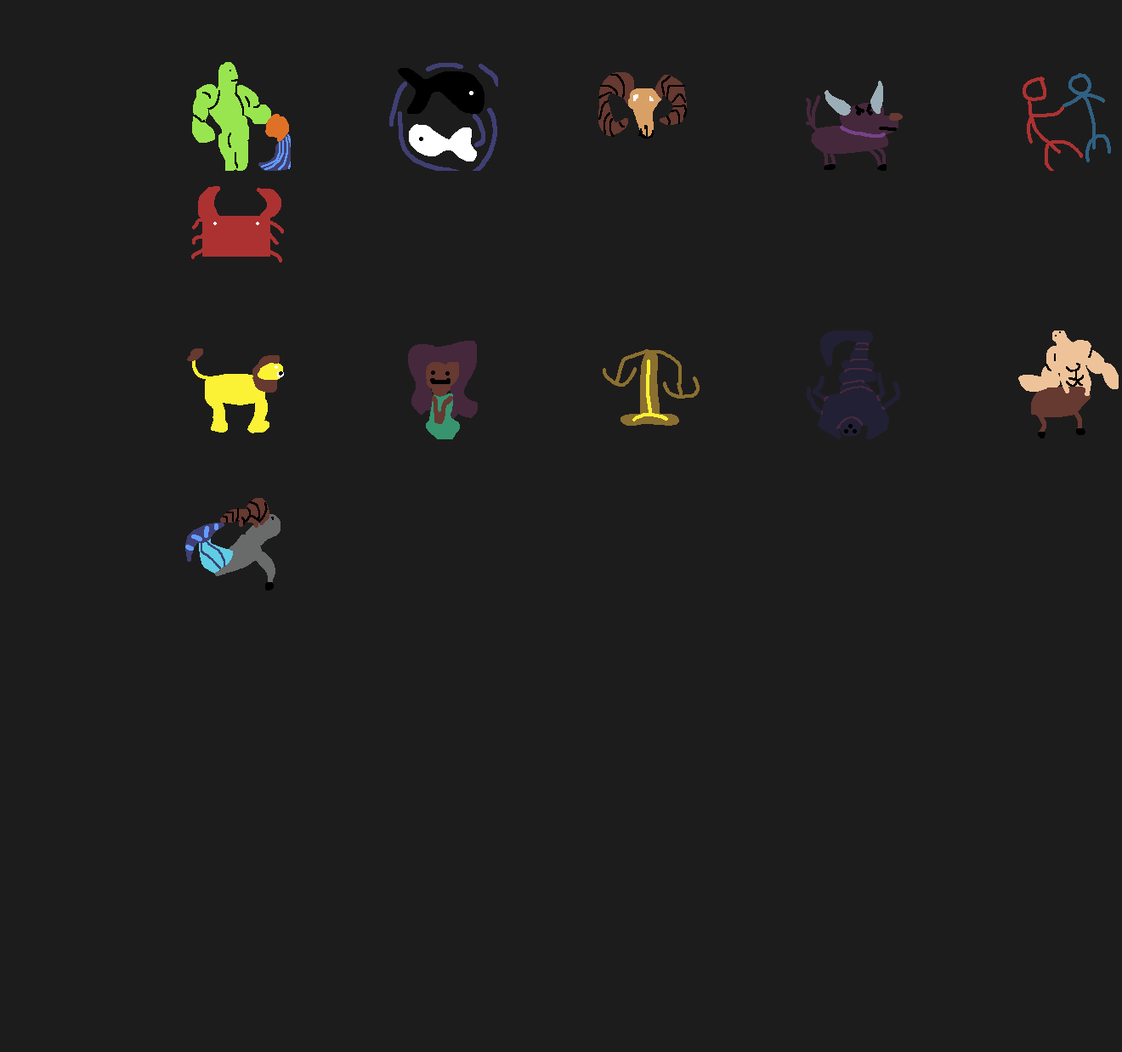
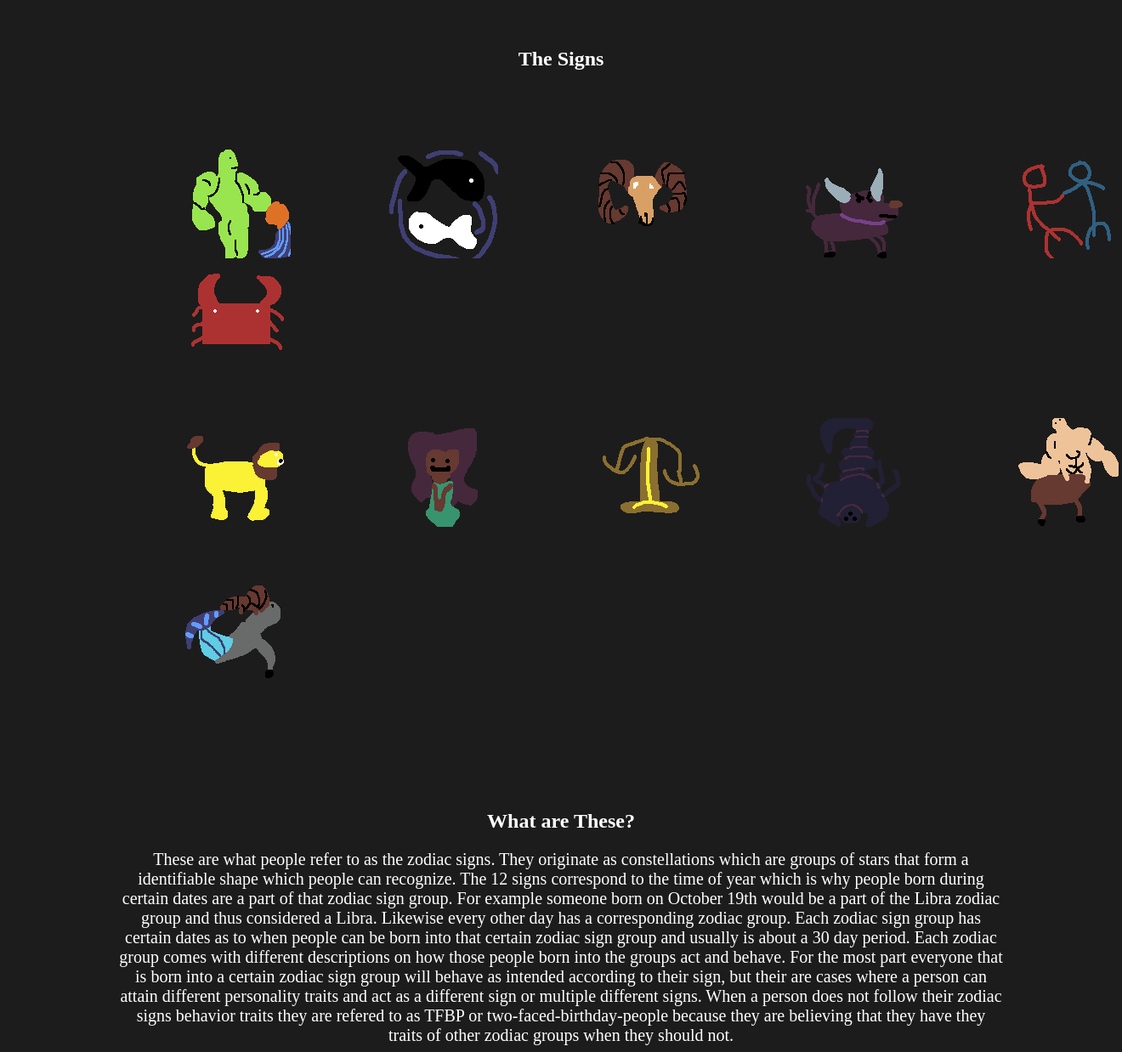
Before and after one commit to arod34/adamrademacher.com, a PHP site: page / in a window 1320 px wide. Shown: the part 143-1381 px from the top of the page at 85% size. Before the commit the page ends 838 px from the top, so only its background shows below. Run offline with PHP 8.4, Linux system fonts and the light colour scheme.

Commit message:
index home screen done for now

```diff
--- a/index.html
+++ b/index.html
@@ -28,8 +28,9 @@
     </header>
     <br>
     <br>
-    <br>
-    <br>
+    <h2 style="color: white"><center>The Signs</center></h2>
+    <br><br><br><br>
+
 
     <div class="pictures">
         <ul>
@@ -56,7 +57,7 @@
             <button data-close-button class="close-button">&times</button>
         </div>
         <div class="pic-decscription">
-        Pisces generally have try to be close to people but end up drifting away because of their cold nature. The symbol of Pisces is represented by two fish names billson and bobert and are generally seen as friends but actually they dislike eachother heavily. Pisces generally make new friends but soon get bored of them and then rid themeselves of their new aquantices. Pisces generally are not compatible with Gemini because of how close they are with their friends but generally enjoy being around Virgo because of their nice pure hearted nature.
+        Pisces generally have try to be close to people but end up drifting away because of their cold nature. The symbol of Pisces is represented by two fish names billson and bobert and are generally seen as friends but actually they dislike eachother heavily. Pisces generally make new friends but soon get bored of them and then rid themeselves of their new aquantices. Pisces generally are not compatible with Gemini because of how close they are with their friends but generally enjoy being around Virgo because of their nice pure hearted nature. Pisces are known cheaters and will do anything to get what they want, never trust a Pisces to comply by the rules.
         </div>
     </div>
     <div class="pic" id="aries">
@@ -161,5 +162,16 @@
     </div>
 
     <div id="overlay"></div>
+
+    <br><br><br><br><br><br><br>
+
+    <div style="color:white"><center>
+        <h2>What are These?</h2>
+        <div class="WAT">
+        These are what people refer to as the zodiac signs. They originate as constellations which are groups of stars that form a identifiable shape which people can recognize. The 12 signs correspond to the time of year which is why people born during certain dates are a part of that zodiac sign group. For example someone born on October 19th would be a part of the Libra zodiac group and thus considered a Libra. Likewise every other day has a corresponding zodiac group. Each zodiac sign group has certain dates as to when people can be born into that certain zodiac sign group and usually is about a 30 day period.
+        Each zodiac group comes with different descriptions on how those people born into the groups act and behave. For the most part everyone that is born into a certain zodiac sign group will behave as intended according to their sign, but their are cases where a person can attain different personality traits and act as a different sign or multiple different signs. When a person does not follow their zodiac signs behavior traits they are refered to as TFBP or two-faced-birthday-people because they are believing that they have they traits of other zodiac groups when they should not.
+    </div>
+    </center>
+    </div>
 </body>
 </html>
--- a/styles.css
+++ b/styles.css
@@ -208,3 +208,8 @@ nav a:hover::before{
     border: none;
     cursor: pointer;
 }
+
+.WAT{
+    font-size: 1.25rem;
+    width:80%;
+}
```
